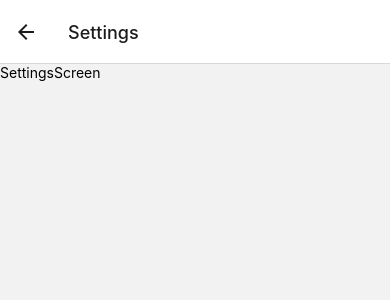
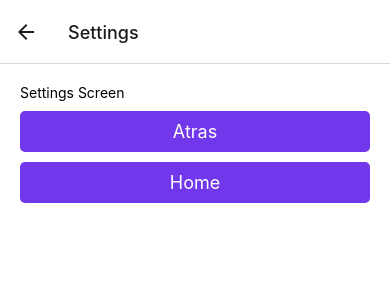
Before and after one commit to cuadros-code/react-native-navigation, a React Native app: screen /Settings in a window 390 px wide. Shown: the top 300 px of the page. Built offline with nearby package versions, Linux system fonts and the light colour scheme.

Commit message:
end stack section

```diff
--- a/src/presentation/screens/products/ProductScreen.tsx
+++ b/src/presentation/screens/products/ProductScreen.tsx
@@ -1,9 +1,25 @@
+import { RouteProp, useNavigation, useRoute } from '@react-navigation/native'
 import { Text, View } from 'react-native'
+import { RootStackProps } from '../../routes/StackNavigator'
+import { useEffect } from 'react'
 
 export const ProductScreen = () => {
+
+  const { id, name } = useRoute<RouteProp<RootStackProps, 'Product'>>().params
+  const navigation = useNavigation()
+
+  useEffect(() => {
+    navigation.setOptions({
+      title: name
+    })
+  }, [])
+
+
   return (
     <View>
       <Text>Product Screen</Text>
+      <Text>id: {id}</Text>
+      <Text>name: {name}</Text>
     </View>
   )
 }
--- a/src/presentation/screens/settings/SettingsScreen.tsx
+++ b/src/presentation/screens/settings/SettingsScreen.tsx
@@ -1,9 +1,23 @@
 import { Text, View } from 'react-native'
+import { globalStyles } from '../../theme/theme'
+import { PrimaryButton } from '../../components/PrimaryButton'
+import { StackActions, useNavigation } from '@react-navigation/native'
 
 export const SettingsScreen = () => {
+
+  const navigation = useNavigation()
+
   return (
-    <View>
-      <Text>SettingsScreen</Text>
+    <View style={globalStyles.container}>
+      <Text style={{ marginBottom: 10 }}>Settings Screen</Text>
+      <PrimaryButton
+        label='Atras'
+        onPress={ () => navigation.goBack() }
+      />
+      <PrimaryButton
+        label='Home'
+        onPress={ () => navigation.dispatch( StackActions.popToTop() ) }
+      />
     </View>
   )
 }
```
